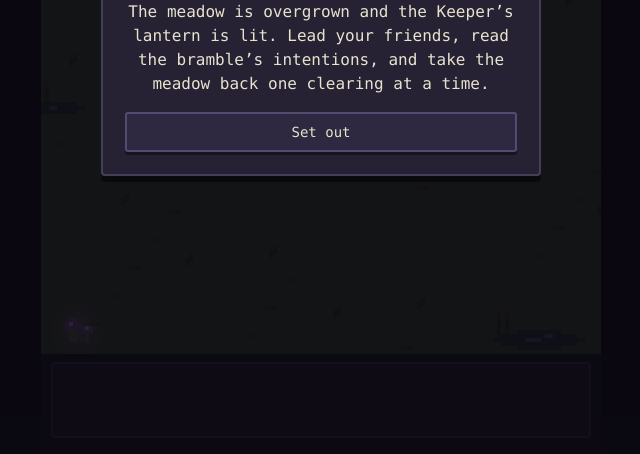
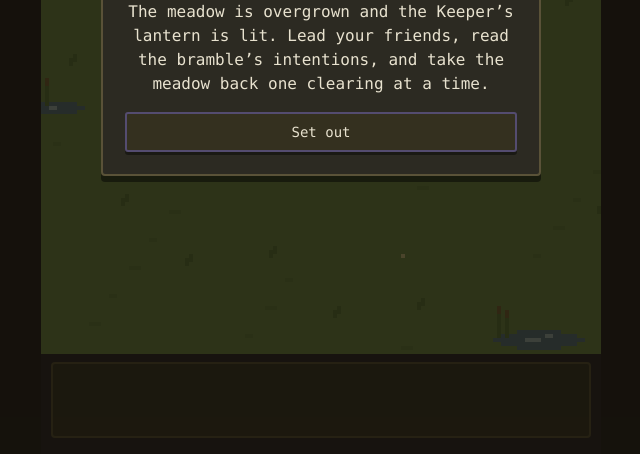
Before and after one commit to conro1108/thistledown, a website built with Vite: page index.html in a window 1280 px wide. Shown: the part 346-800 px from the top of the page, without its empty margins (319-959 px from the left). Built offline with nearby package versions, Linux system fonts and the light colour scheme.

Commit message:
Give each region its own visual identity
New render/themes.ts holds a palette per region that drives three surfaces at
once, so stepping into a new region feels like a new place:

- Backdrop (backdrop.ts, now theme-driven): sky ramp, treeline, water, and a
  signature drifting mote per region (fireflies in the Meadow, wisps in the
  dusk, spores in the Rotwood, cold frost in the Worldroot), plus a full sun
  for the bright regions vs. a carved crescent for the dark ones, and glowing
  flora only where it belongs.
- Board grass (scene.ts): the checker greens shift region to region.
- Overlay/card chrome: CSS vars (panel, edge, scrim, accent) set on <html>
  per region from main.ts, so the transition cards recolor too.

Verified in a real browser across the Meadow, Rotwood, and Worldroot — distinct
palettes, chrome recolors, no console errors.

```diff
--- a/src/main.ts
+++ b/src/main.ts
@@ -25,6 +25,7 @@ import type { FightState, Kind, Telegraph, UpgradeId, Vec } from './game/types';
 import { drawBackdrop } from './render/backdrop';
 import { iconEl, iconHTML, type IconName } from './render/icons';
 import { draw, TILE, type FX, type PosOverrides } from './render/scene';
+import { themeFor, type RegionTheme } from './render/themes';
 import { drawSprite } from './render/sprites';
 import { isMuted, playSfx, soundForEvent, toggleMute, unlockAudio, type SoundName } from './audio';
 
@@ -393,6 +394,7 @@ const DIAG_D = [
 // ---------- run flow ----------
 
 function title() {
+  applyRegionTheme(themeFor(0)); // the title sits at the meadow's edge
   // a run you never actually played (no moves yet) isn't worth resuming —
   // don't make the player choose between two identical fresh starts
   const loaded = loadSave();
@@ -440,10 +442,21 @@ function retryClearing() {
 }
 
 /** Show whatever screen the session's stage calls for. */
+/** Repaint the overlay/card chrome in the current region's palette. */
+function applyRegionTheme(theme: RegionTheme) {
+  const root = document.documentElement.style;
+  root.setProperty('--panel-solid', theme.css.panel);
+  root.setProperty('--panel-2', theme.css.panel2);
+  root.setProperty('--edge', theme.css.edge);
+  root.setProperty('--overlay-bg', theme.css.scrim);
+  root.setProperty('--accent', theme.css.accent);
+}
+
 function stageUi() {
   if (!sess) return;
   run = sess.run;
   fight = sess.fight;
+  applyRegionTheme(themeFor(regionOf(run.fightIndex)));
   switch (sess.stage) {
     case 'intro':
       fightIntro();
@@ -1499,10 +1512,12 @@ window.addEventListener('orientationchange', () => requestAnimationFrame(sizeCan
 if ('ResizeObserver' in window) new ResizeObserver(sizeCanvas).observe(boardAreaEl);
 
 function frame(time: number) {
-  drawBackdrop(backdropCtx, backdropEl.width, backdropEl.height, bgFloorY, time);
+  const theme = themeFor(run ? regionOf(run.fightIndex) : 0);
+  const ground: [string, string] = [theme.boardA, theme.boardB];
+  drawBackdrop(backdropCtx, backdropEl.width, backdropEl.height, bgFloorY, time, theme);
   if (history) {
     // a remembered board: no selection, no effects, just the moment
-    draw(ctx, history.states[history.idx].f, { selected: null, hover: null, fx: [] }, time);
+    draw(ctx, history.states[history.idx].f, { selected: null, hover: null, fx: [], ground }, time);
   } else if (fight) {
     let overrides: PosOverrides | undefined;
     if (tweens.length) {
@@ -1519,6 +1534,7 @@ function frame(time: number) {
         posOverrides: overrides,
         telegraphOverride: frozenTelegraphs ?? undefined,
         revealVeiled: revealVeiled || undefined,
+        ground,
       },
       time,
     );
--- a/src/render/backdrop.ts
+++ b/src/render/backdrop.ts
@@ -1,8 +1,8 @@
 /**
- * The overgrown swamp behind the board: a bruised dusk sky, a pale moon,
- * jagged pine silhouettes, fog, black water, and little will-o'-wisps. The
- * board is the one lit clearing in it — everything out here stays dark and
- * quiet so the fight reads bright against it.
+ * The overgrown wilds behind the board. Each region paints in its own palette
+ * (see themes.ts): a golden meadow, a purple bog, the lightless Worldroot —
+ * same silhouette geometry, different world. The board is always the one lit
+ * clearing in it, so the fight reads bright against whatever surrounds it.
  *
  * Drawn to a low-res buffer that shares the board's pixel density — main.ts
  * sizes the buffer so one backdrop pixel is exactly one board pixel on
@@ -12,29 +12,10 @@
  * integer hashes. Nothing here touches game state or the seeded RNG.
  */
 
-// Sky ramp, zenith (0) → horizon (1): deep bruise-purple sinking into a
-// sickly bog-green glow. Painted one 1px row at a time — canvas gradients
-// dither, and the speckle survives the upscale as noise.
-type SkyStop = [number, [number, number, number]];
-const SKY_STOPS: SkyStop[] = [
-  [0, [23, 20, 36]],
-  [0.5, [41, 42, 62]],
-  [0.82, [56, 71, 66]],
-  [1, [88, 102, 70]],
-];
+import type { RegionTheme, SkyStop } from './themes';
 
-const TREE_FAR = '#2c3d36'; // distant pines, half-swallowed by the murk
-const TREE_NEAR = '#1c2823'; // near silhouettes, nearly black
-const GROUND = '#46583a';
-const GROUND_MOTTLE = '#3e4f33';
-const TUFT = '#37472d';
-const WATER = '#25383e';
-const WATER_GLINT = '#4c6a6e';
-const FOG = '#6d7d70';
-const WISP = '#d8eea6';
-
-// Round pixel discs as half-widths per 1px row.
-const MOON_ROWS: [number, number][] = [
+// Round pixel discs as half-widths per 1px row — the moon/sun body.
+const ORB_ROWS: [number, number][] = [
   [-3, 2], [-2, 3], [-1, 3], [0, 3], [1, 3], [2, 3], [3, 2],
 ];
 
@@ -51,13 +32,13 @@ function hash(n: number): number {
   return s - Math.floor(s);
 }
 
-/** The sky's colour at row `y` of `h`, interpolated between the stops. */
-function skyRow(y: number, h: number): string {
+/** The sky's colour at row `y` of `h`, interpolated between the theme's stops. */
+function skyRow(stops: SkyStop[], y: number, h: number): string {
   const p = h > 1 ? y / (h - 1) : 0;
   let i = 1;
-  while (i < SKY_STOPS.length - 1 && p > SKY_STOPS[i][0]) i++;
-  const [p0, c0] = SKY_STOPS[i - 1];
-  const [p1, c1] = SKY_STOPS[i];
+  while (i < stops.length - 1 && p > stops[i][0]) i++;
+  const [p0, c0] = stops[i - 1];
+  const [p1, c1] = stops[i];
   const k = p1 === p0 ? 0 : (p - p0) / (p1 - p0);
   const mix = (a: number, b: number) => Math.round(a + (b - a) * k);
   return `rgb(${mix(c0[0], c1[0])},${mix(c0[1], c1[1])},${mix(c0[2], c1[2])})`;
@@ -69,42 +50,49 @@ export function drawBackdrop(
   h: number,
   floorY: number,
   timeMs: number,
+  theme: RegionTheme,
 ) {
   const t = timeMs / 1000;
+  const sky = theme.sky;
 
   // --- sky ---------------------------------------------------------------
   for (let y = 0; y < floorY; y++) {
-    ctx.fillStyle = skyRow(y, floorY);
+    ctx.fillStyle = skyRow(sky, y, floorY);
     ctx.fillRect(0, y, w, 1);
   }
 
-  // a few cold stars, twinkling out of phase
+  // cold stars, twinkling out of phase — only where the sky is dark enough
+  if (theme.crescent) {
     ctx.fillStyle = '#c6cbe4';
     for (let i = 0; i < Math.ceil(w / 22); i++) {
       const sx = (i * 41 + 9) % w;
       const sy = 3 + Math.floor(hash(i * 7 + 3) * Math.max(4, floorY * 0.45));
       if (Math.sin(t * 1.6 + sx) > -0.2) ctx.fillRect(sx, sy, 1, 1);
     }
+  }
 
-  // pale moon, top-right. Carve the crescent *before* the halo goes on: the
-  // carve repaints the disc in the sky's own colour, and it has to match the
-  // unlit sky exactly or it shows as a dark hole in the glow.
+  // the lone light, top-right. A crescent moon (dusk regions) is carved before
+  // the halo goes on: the carve repaints the disc in the sky's own colour, so
+  // it has to match the unlit sky exactly. A full sun (bright regions) skips
+  // the carve.
   const mx = w - 15;
   const my = 11;
-  ctx.fillStyle = '#e9e4cc';
-  for (const [dy, hw] of MOON_ROWS) ctx.fillRect(mx - hw, my + dy, hw * 2 + 1, 1);
-  for (const [dy, hw] of MOON_ROWS) {
-    ctx.fillStyle = skyRow(my + dy, floorY);
+  ctx.fillStyle = theme.orb;
+  for (const [dy, hw] of ORB_ROWS) ctx.fillRect(mx - hw, my + dy, hw * 2 + 1, 1);
+  if (theme.crescent) {
+    for (const [dy, hw] of ORB_ROWS) {
+      ctx.fillStyle = skyRow(sky, my + dy, floorY);
       ctx.fillRect(mx + 3 - hw, my + dy, hw * 2 + 1, 1);
     }
+  }
   const halo = ctx.createRadialGradient(mx, my, 2, mx, my, 14);
-  halo.addColorStop(0, 'rgba(233,228,204,0.22)');
-  halo.addColorStop(1, 'rgba(233,228,204,0)');
+  halo.addColorStop(0, `rgba(${theme.orbHalo},0.24)`);
+  halo.addColorStop(1, `rgba(${theme.orbHalo},0)`);
   ctx.fillStyle = halo;
   ctx.fillRect(mx - 14, my - 14, 28, 28);
 
   // --- far treeline: a jagged wall of pines ------------------------------
-  ctx.fillStyle = TREE_FAR;
+  ctx.fillStyle = theme.treeFar;
   for (let i = 0; i * 10 < w + 12; i++) {
     const px = i * 10 - 4;
     const ph = 11 + Math.floor(hash(i * 5 + 2) * 8);
@@ -113,29 +101,29 @@ export function drawBackdrop(
   ctx.fillRect(0, floorY - 4, w, 4); // solid base so valleys don't show seams
 
   // fog banks drifting through the trees, half-transparent
-  ctx.globalAlpha = 0.4;
-  ctx.fillStyle = FOG;
+  ctx.globalAlpha = theme.fogAlpha;
+  ctx.fillStyle = theme.fog;
   drawFog(ctx, w, floorY, t);
   ctx.globalAlpha = 1;
 
   // --- near silhouettes, nearly black -----------------------------------
-  ctx.fillStyle = TREE_NEAR;
+  ctx.fillStyle = theme.treeNear;
   pine(ctx, 6, floorY + 2, 22, 13); // one looming pine off the left shoulder
   pine(ctx, w - 8, floorY + 1, 17, 11);
   drawDeadTree(ctx, 17, floorY + 3); // a snag leaning out of the left cluster
 
-  // --- swamp floor --------------------------------------------------------
-  ctx.fillStyle = GROUND;
+  // --- floor --------------------------------------------------------------
+  ctx.fillStyle = theme.ground;
   ctx.fillRect(0, floorY, w, h - floorY);
 
   const grassH = h - floorY;
-  ctx.fillStyle = GROUND_MOTTLE;
+  ctx.fillStyle = theme.groundMottle;
   for (let i = 0; i < Math.ceil(w / 5); i++) {
     const gx = (i * 29 + 7) % w;
     const gy = floorY + 2 + ((i * 17) % Math.max(1, grassH - 4));
     ctx.fillRect(gx, gy, 2 + (i % 2), 1);
   }
-  ctx.fillStyle = TUFT;
+  ctx.fillStyle = theme.tuft;
   for (let i = 0; i < Math.ceil(w / 9); i++) {
     const gx = (i * 37 + 12) % w;
     const gy = floorY + 4 + ((i * 13) % Math.max(1, grassH - 7));
@@ -143,24 +131,16 @@ export function drawBackdrop(
     ctx.fillRect(gx + 1, gy - 1, 1, 2);
   }
 
-  // black water pooling in the bottom-right, moonlight shivering on it
-  drawPool(ctx, w - 16, h - 5, t);
+  // water pooling in the bottom-right, the light shivering on it
+  drawPool(ctx, w - 16, h - 5, t, theme);
   // …and a smaller, stiller one at the left edge
-  drawPool(ctx, 4, floorY + Math.max(8, Math.floor(grassH * 0.35)), t + 40, true);
+  drawPool(ctx, 4, floorY + Math.max(8, Math.floor(grassH * 0.35)), t + 40, theme, true);
 
-  // glowing mushrooms, huddled bottom-left
-  drawShrooms(ctx, 6, h - 4, t);
+  // glowing flora, huddled bottom-left — only in the dusky/dark regions
+  if (theme.glowFlora) drawShrooms(ctx, 6, h - 4, t, theme.glowFlora);
 
-  // will-o'-wisps: slow pale lights wandering the marsh
-  ctx.fillStyle = WISP;
-  for (let i = 0; i < 5; i++) {
-    const bx = (i * 67 + 21) % Math.max(1, w - 8);
-    const wx = bx + Math.sin(t * 0.4 + i * 2.2) * 5;
-    const wy = floorY - 3 + hash(i * 9 + 4) * 10 + Math.sin(t * 0.9 + i * 1.7) * 3;
-    if (Math.sin(t * 2.1 + i * 2.6) > -0.35) {
-      ctx.fillRect(Math.round(wx), Math.round(wy), 1, 1);
-    }
-  }
+  // drifting motes: the region's signature little lights
+  drawMotes(ctx, w, h, floorY, t, theme);
 }
 
 /** A pine silhouette: a stepped triangle sitting on `baseY`. */
@@ -192,54 +172,91 @@ function drawDeadTree(ctx: CanvasRenderingContext2D, x: number, baseY: number) {
   ctx.fillRect(x - 4, baseY - 10, 1, 1);
 }
 
-/** A murky pool: dark still water with a shivering moon-glint. `small` trims
- *  it down for a side puddle. */
+/** A pool: still water with a shivering light-glint. `small` trims it down. */
 function drawPool(
   ctx: CanvasRenderingContext2D,
   cx: number,
   cy: number,
   t: number,
+  theme: RegionTheme,
   small = false,
 ) {
   const rows: [number, number][] = small
     ? [[-1, 4], [0, 6], [1, 4]]
     : [[-2, 5], [-1, 9], [0, 11], [1, 9], [2, 5]];
-  ctx.fillStyle = WATER;
+  ctx.fillStyle = theme.water;
   for (const [dy, hw] of rows) ctx.fillRect(cx - hw, cy + dy, hw * 2 + 1, 1);
   // the glint drifts back and forth like a slow ripple
   const gx = cx - 2 + Math.round(Math.sin(t * 0.7) * (small ? 1 : 3));
-  ctx.fillStyle = WATER_GLINT;
+  ctx.fillStyle = theme.waterGlint;
   ctx.fillRect(gx, cy, small ? 2 : 4, 1);
   if (!small) ctx.fillRect(gx + 5, cy - 1, 2, 1);
   // reeds at the water's edge
-  ctx.fillStyle = '#37472d';
+  ctx.fillStyle = theme.reed;
   const rx = cx - (small ? 5 : 10);
   ctx.fillRect(rx, cy - 6, 1, 6);
   ctx.fillRect(rx + 2, cy - 5, 1, 5);
-  ctx.fillStyle = '#5e4630'; // cattail heads
+  ctx.fillStyle = theme.cattail; // cattail heads
   ctx.fillRect(rx, cy - 8, 1, 2);
   ctx.fillRect(rx + 2, cy - 7, 1, 2);
 }
 
-/** A huddle of faintly glowing swamp mushrooms. They breathe: the glow
- *  swells and dims on a slow cycle. */
-function drawShrooms(ctx: CanvasRenderingContext2D, x: number, y: number, t: number) {
+/** A huddle of faintly glowing flora. They breathe: the glow swells and dims
+ *  on a slow cycle. Tinted to the region's accent. */
+function drawShrooms(ctx: CanvasRenderingContext2D, x: number, y: number, t: number, glow: string) {
   const breathe = 0.22 + 0.1 * Math.sin(t * 1.3);
-  const g = ctx.createRadialGradient(x + 3, y - 3, 1, x + 3, y - 3, 8);
-  g.addColorStop(0, `rgba(201,160,232,${breathe})`);
-  g.addColorStop(1, 'rgba(201,160,232,0)');
-  ctx.fillStyle = g;
+  const [r, g, b] = hexRgb(glow);
+  const grad = ctx.createRadialGradient(x + 3, y - 3, 1, x + 3, y - 3, 8);
+  grad.addColorStop(0, `rgba(${r},${g},${b},${breathe})`);
+  grad.addColorStop(1, `rgba(${r},${g},${b},0)`);
+  ctx.fillStyle = grad;
   ctx.fillRect(x - 5, y - 11, 16, 14);
   ctx.fillStyle = '#7a7466';
   ctx.fillRect(x + 1, y - 3, 2, 3); // stems
   ctx.fillRect(x + 5, y - 2, 1, 2);
-  ctx.fillStyle = '#8a5fae';
+  ctx.fillStyle = shade(glow, 0.62);
   ctx.fillRect(x, y - 5, 4, 2); // caps
   ctx.fillRect(x + 1, y - 6, 2, 1);
   ctx.fillRect(x + 4, y - 4, 3, 2);
-  ctx.fillStyle = '#c9a0e8'; // the lit crowns
+  ctx.fillStyle = glow; // the lit crowns
   ctx.fillRect(x + 1, y - 5, 1, 1);
   ctx.fillRect(x + 5, y - 4, 1, 1);
+}
+
+/**
+ * The region's drifting lights. All share one wandering base but read very
+ * differently: fireflies bob warm and low, wisps roam mid-air, spores sink,
+ * ash rises, frost twinkles cold and slow. One pixel each, blinking out of
+ * phase so the marsh never looks like a fixed constellation.
+ */
+function drawMotes(
+  ctx: CanvasRenderingContext2D,
+  w: number,
+  h: number,
+  floorY: number,
+  t: number,
+  theme: RegionTheme,
+) {
+  ctx.fillStyle = theme.mote;
+  const style = theme.moteStyle;
+  const count = style === 'spore' || style === 'firefly' ? 7 : 5;
+  for (let i = 0; i < count; i++) {
+    const bx = (i * 67 + 21) % Math.max(1, w - 8);
+    const speed = style === 'frost' ? 0.22 : style === 'wisp' ? 0.4 : 0.55;
+    const wx = bx + Math.sin(t * speed + i * 2.2) * (style === 'firefly' ? 4 : 6);
+    // vertical drift: spores sink, ash rises, the rest hover around a band
+    const cycle = style === 'spore' ? -t * 3 : style === 'ash' ? t * 3 : 0;
+    const band =
+      style === 'firefly'
+        ? floorY + 2 + hash(i * 9 + 4) * (h - floorY - 4)
+        : floorY - 3 + hash(i * 9 + 4) * 10;
+    const drift = ((band + cycle) % Math.max(1, h - 2) + h) % Math.max(1, h - 2);
+    const wob = Math.sin(t * (style === 'frost' ? 0.5 : 0.9) + i * 1.7) * 3;
+    const blink = Math.sin(t * (style === 'firefly' ? 2.6 : 2.1) + i * 2.6);
+    if (blink > (style === 'firefly' ? -0.1 : -0.35)) {
+      ctx.fillRect(Math.round(wx), Math.round(drift + wob), 1, 1);
+    }
+  }
 }
 
 /** Fog banks sliding slowly through the treeline; each wrap re-rolls the
@@ -259,3 +276,15 @@ function drawFog(ctx: CanvasRenderingContext2D, w: number, floorY: number, t: nu
     for (const [dx, dy, fw, fh] of shape) ctx.fillRect(x + dx, y + dy, fw, fh);
   }
 }
+
+/** #rrggbb → [r,g,b]. */
+function hexRgb(hex: string): [number, number, number] {
+  const n = parseInt(hex.slice(1), 16);
+  return [(n >> 16) & 255, (n >> 8) & 255, n & 255];
+}
+
+/** Darken a hex colour toward black by factor k (0..1 keeps k of it). */
+function shade(hex: string, k: number): string {
+  const [r, g, b] = hexRgb(hex);
+  return `rgb(${Math.round(r * k)},${Math.round(g * k)},${Math.round(b * k)})`;
+}
--- /dev/null
+++ b/src/render/themes.ts
@@ -0,0 +1,271 @@
+/**
+ * Per-region look. One palette drives both the swamp behind the board
+ * (backdrop.ts), the grass under the pieces (scene.ts), and the overlay/card
+ * chrome (CSS vars set from main.ts) — so each region reads as its own place
+ * the moment you step into it, from the sky down to the campfire menu.
+ *
+ * Render-only: nothing here touches game state or the seeded RNG.
+ */
+
+export type SkyStop = [number, [number, number, number]];
+
+/** How the drifting motes read: fireflies bob, spores sink, ash rises, etc. */
+export type MoteStyle = 'firefly' | 'wisp' | 'spore' | 'ash' | 'frost';
+
+export interface RegionTheme {
+  /** sky ramp, zenith (0) → horizon (1) */
+  sky: SkyStop[];
+  treeFar: string;
+  treeNear: string;
+  ground: string;
+  groundMottle: string;
+  tuft: string;
+  water: string;
+  waterGlint: string;
+  reed: string;
+  cattail: string;
+  fog: string;
+  fogAlpha: number;
+  /** the sky's lone light: a carved crescent (moon) or a full disc (sun) */
+  orb: string;
+  orbHalo: string; // "r,g,b" for the halo gradient
+  crescent: boolean;
+  /** drifting lights over the marsh */
+  mote: string;
+  moteStyle: MoteStyle;
+  /** faintly glowing flora huddled bottom-left — off in the bright regions */
+  glowFlora: string | null;
+  /** the two checker greens the board tiles paint under the pieces */
+  boardA: string;
+  boardB: string;
+  /** chrome: overlay scrim + card panel colours (the lantern accent stays global) */
+  css: {
+    panel: string;
+    panel2: string;
+    edge: string;
+    scrim: string; // rgba behind the overlay cards
+    accent: string; // secondary accent (objective/scene-note tint)
+  };
+}
+
+// The Meadow — golden hour, warm and green, a low sun. The one bright, safe place.
+const MEADOW: RegionTheme = {
+  sky: [
+    [0, [110, 154, 190]],
+    [0.55, [176, 196, 168]],
+    [0.82, [226, 206, 140]],
+    [1, [236, 200, 120]],
+  ],
+  treeFar: '#6f9256',
+  treeNear: '#4a6738',
+  ground: '#7ba24f',
+  groundMottle: '#6f9646',
+  tuft: '#5f8a3c',
+  water: '#5b86a0',
+  waterGlint: '#bfe0e6',
+  reed: '#5f8a3c',
+  cattail: '#8a6a3a',
+  fog: '#d8e0c4',
+  fogAlpha: 0.28,
+  orb: '#fff3c8',
+  orbHalo: '255,238,180',
+  crescent: false,
+  mote: '#fff0a6',
+  moteStyle: 'firefly',
+  glowFlora: null,
+  boardA: '#8fb45e',
+  boardB: '#83a852',
+  css: {
+    panel: '#2c2a22',
+    panel2: '#34301f',
+    edge: '#5a5238',
+    scrim: 'rgba(24, 20, 10, 0.78)',
+    accent: '#a7c86a',
+  },
+};
+
+// The Thicket — the wood closes in. Cooler, denser green under an overcast sky.
+const THICKET: RegionTheme = {
+  sky: [
+    [0, [70, 96, 104]],
+    [0.55, [92, 118, 108]],
+    [0.85, [120, 146, 112]],
+    [1, [140, 162, 118]],
+  ],
+  treeFar: '#3f6244',
+  treeNear: '#26402c',
+  ground: '#4d7248',
+  groundMottle: '#446840',
+  tuft: '#3a5c37',
+  water: '#3f5f5a',
+  waterGlint: '#7ba0a0',
+  reed: '#3a5c37',
+  cattail: '#6b5230',
+  fog: '#aebfa6',
+  fogAlpha: 0.34,
+  orb: '#d7dcc4',
+  orbHalo: '215,220,196',
+  crescent: false,
+  mote: '#cfe0a0',
+  moteStyle: 'spore',
+  glowFlora: null,
+  boardA: '#6f9a4f',
+  boardB: '#648f46',
+  css: {
+    panel: '#232a24',
+    panel2: '#2a322a',
+    edge: '#42513f',
+    scrim: 'rgba(12, 20, 14, 0.8)',
+    accent: '#84b271',
+  },
+};
+
+// The Tanglewood — dusk pools purple-green, mist rising, a thin moon.
+const TANGLEWOOD: RegionTheme = {
+  sky: [
+    [0, [44, 38, 62]],
+    [0.5, [62, 58, 82]],
+    [0.82, [82, 92, 88]],
+    [1, [110, 116, 90]],
+  ],
+  treeFar: '#42504a',
+  treeNear: '#26302e',
+  ground: '#52603f',
+  groundMottle: '#48563a',
+  tuft: '#3d4c30',
+  water: '#33454a',
+  waterGlint: '#6a8a8c',
+  reed: '#3d4c30',
+  cattail: '#6e5236',
+  fog: '#8b93a0',
+  fogAlpha: 0.4,
+  orb: '#e6e0d0',
+  orbHalo: '230,224,208',
+  crescent: true,
+  mote: '#cdb8f0',
+  moteStyle: 'wisp',
+  glowFlora: '#c9a0e8',
+  boardA: '#7a9a54',
+  boardB: '#6f8f4a',
+  css: {
+    panel: '#282438',
+    panel2: '#302a44',
+    edge: '#463f5a',
+    scrim: 'rgba(14, 10, 22, 0.82)',
+    accent: '#b79ae0',
+  },
+};
+
+// The Deep Bramble — the bog at the bottom of dusk. The game's original swamp.
+const DEEP_BRAMBLE: RegionTheme = {
+  sky: [
+    [0, [23, 20, 36]],
+    [0.5, [41, 42, 62]],
+    [0.82, [56, 71, 66]],
+    [1, [88, 102, 70]],
+  ],
+  treeFar: '#2c3d36',
+  treeNear: '#1c2823',
+  ground: '#46583a',
+  groundMottle: '#3e4f33',
+  tuft: '#37472d',
+  water: '#25383e',
+  waterGlint: '#4c6a6e',
+  reed: '#37472d',
+  cattail: '#5e4630',
+  fog: '#6d7d70',
+  fogAlpha: 0.4,
+  orb: '#e9e4cc',
+  orbHalo: '233,228,204',
+  crescent: true,
+  mote: '#d8eea6',
+  moteStyle: 'wisp',
+  glowFlora: '#c9a0e8',
+  boardA: '#87aa56',
+  boardB: '#7b9e4b',
+  css: {
+    panel: '#262233',
+    panel2: '#2e2940',
+    edge: '#443e58',
+    scrim: 'rgba(10, 8, 16, 0.84)',
+    accent: '#8fc460',
+  },
+};
+
+// The Rotwood — the wood has gone sour. Sickly amber murk, drifting spores.
+const ROTWOOD: RegionTheme = {
+  sky: [
+    [0, [34, 24, 26]],
+    [0.5, [58, 40, 34]],
+    [0.82, [92, 64, 40]],
+    [1, [128, 92, 48]],
+  ],
+  treeFar: '#4a3b2c',
+  treeNear: '#2a2018',
+  ground: '#5a4a30',
+  groundMottle: '#4f4029',
+  tuft: '#6a5a2e',
+  water: '#3a2e24',
+  waterGlint: '#8a6a3e',
+  reed: '#5a4a24',
+  cattail: '#7a4a26',
+  fog: '#9a8258',
+  fogAlpha: 0.42,
+  orb: '#d8b070',
+  orbHalo: '216,176,112',
+  crescent: true,
+  mote: '#e0b060',
+  moteStyle: 'spore',
+  glowFlora: '#c8d060',
+  boardA: '#8a8a44',
+  boardB: '#7e7e3b',
+  css: {
+    panel: '#2c2318',
+    panel2: '#352a1b',
+    edge: '#564326',
+    scrim: 'rgba(20, 12, 6, 0.84)',
+    accent: '#c8b24e',
+  },
+};
+
+// The Worldroot — the lightless bottom of everything. Cold indigo, pale roots.
+const WORLDROOT: RegionTheme = {
+  sky: [
+    [0, [10, 10, 20]],
+    [0.5, [18, 18, 34]],
+    [0.82, [26, 30, 46]],
+    [1, [34, 42, 56]],
+  ],
+  treeFar: '#20283a',
+  treeNear: '#0f1420',
+  ground: '#242c3a',
+  groundMottle: '#1e2531',
+  tuft: '#2c3550',
+  water: '#141c2e',
+  waterGlint: '#4a5a80',
+  reed: '#2c3550',
+  cattail: '#3a3352',
+  fog: '#48506a',
+  fogAlpha: 0.44,
+  orb: '#cfe0ff',
+  orbHalo: '180,200,255',
+  crescent: true,
+  mote: '#bcd0ff',
+  moteStyle: 'frost',
+  glowFlora: '#9fb8ff',
+  boardA: '#4a6a6a',
+  boardB: '#426060',
+  css: {
+    panel: '#1a1c2c',
+    panel2: '#212436',
+    edge: '#3a3f58',
+    scrim: 'rgba(4, 6, 14, 0.88)',
+    accent: '#8fa8e8',
+  },
+};
+
+const THEMES: RegionTheme[] = [MEADOW, THICKET, TANGLEWOOD, DEEP_BRAMBLE, ROTWOOD, WORLDROOT];
+
+export function themeFor(region: number): RegionTheme {
+  return THEMES[Math.max(0, Math.min(THEMES.length - 1, region))];
+}
--- a/src/style.css
+++ b/src/style.css
@@ -1,10 +1,15 @@
 :root {
+  /* per-region defaults (the Deep Bramble palette); main.ts overrides these on
+     <html> as you move region to region — see applyRegionTheme */
   --panel-solid: #262233;
   --panel-2: #2e2940;
   --edge: #443e58;
+  --overlay-bg: rgba(10, 8, 16, 0.84);
+  --accent: #8fc460;
   --ink: #e8e2cf;
   --ink-soft: #a297b0;
   --lantern: #ffd166; /* the Keeper's light — the one warm thing out here */
+  transition: --panel-solid 0.4s, --edge 0.4s; /* harmless where unsupported */
   color-scheme: dark;
 }
 
@@ -236,7 +241,8 @@ canvas {
   /* must beat #board-wrap's z-index or the canvas paints over the card and
      eats the taps meant for its buttons (the "stuck after winning" bug) */
   z-index: 100;
-  background: rgba(10, 8, 16, 0.84);
+  background: var(--overlay-bg);
+  transition: background 0.4s;
   display: flex;
   align-items: center;
   justify-content: center;
```
Also changed, not shown: PLAN.md (+6 -0 lines), src/render/scene.ts (+5 -2 lines). Lines whose indentation alone changed are shown as unchanged.
